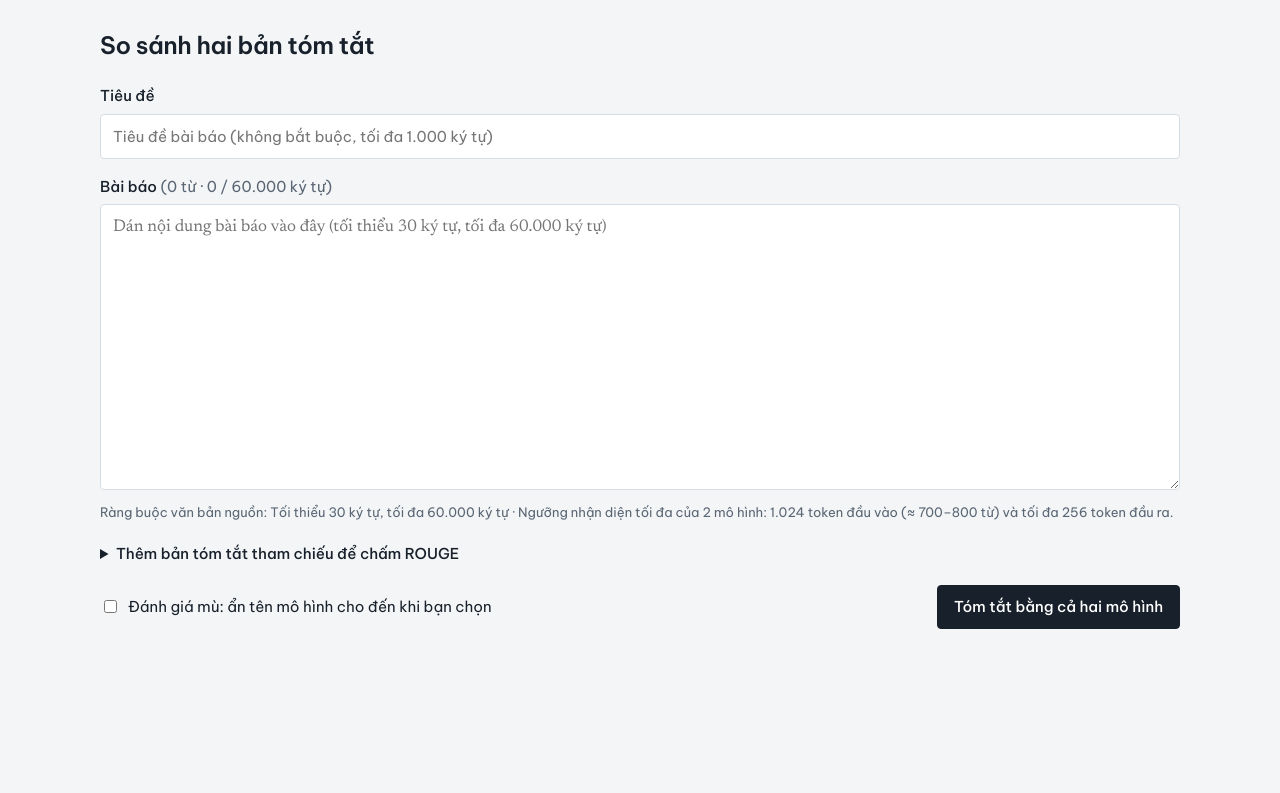
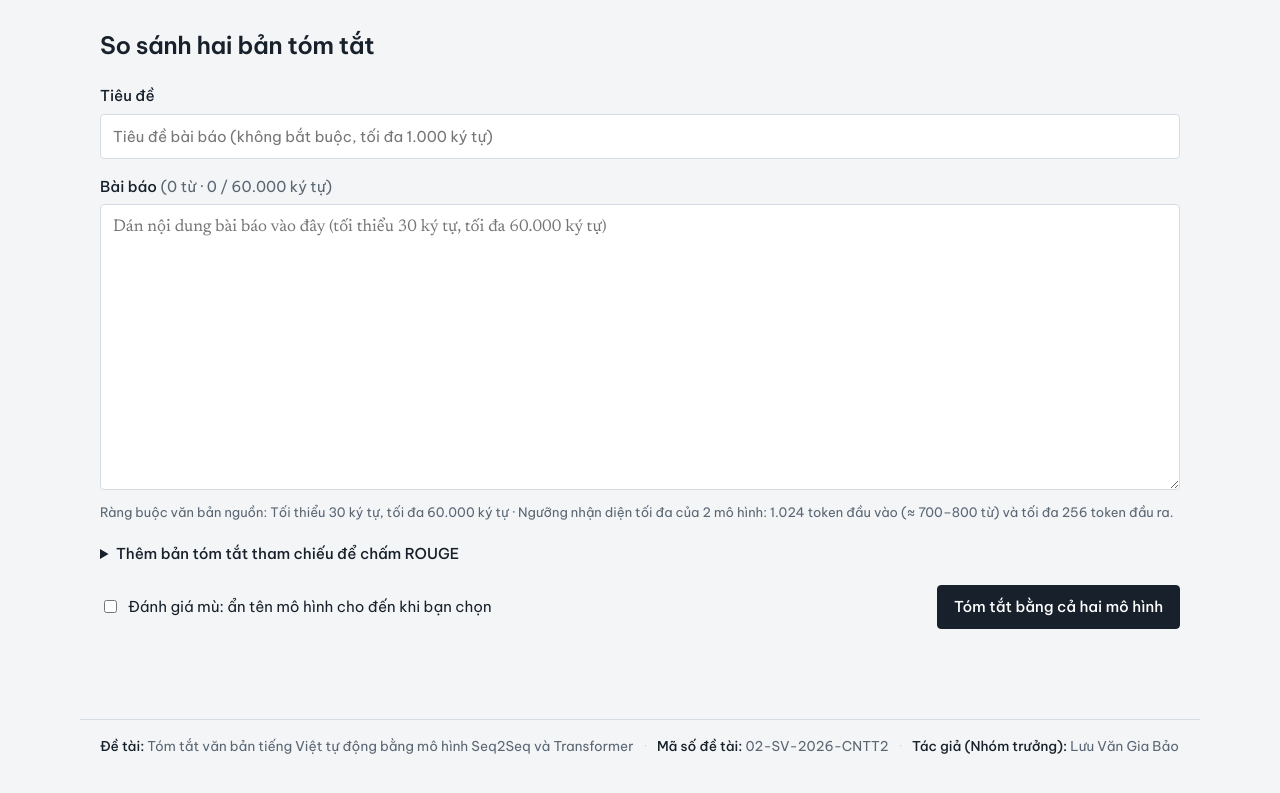
Before and after one commit to BLG482/SummarizeVietnews, a plain HTML site: page backend/frontend/index.html in a window 1280 px wide. Shown: the part 63-856 px from the top of the page. Before the commit the page ends 822 px from the top, so only its background shows below. Drawn offline with Linux system fonts and the light colour scheme; no server answers.

Commit message:
Add author and topic code footer (02-SV-2026-CNTT2 - Luu Van Gia Bao)

```diff
--- a/backend/frontend/index.html
+++ b/backend/frontend/index.html
@@ -22,6 +22,15 @@
     <ul class="status" id="status" aria-label="Trạng thái mô hình"></ul>
   </header>
   <main id="view"></main>
+  <footer class="site-footer" role="contentinfo">
+    <div class="footer-inner">
+      <span><strong>Đề tài:</strong> Tóm tắt văn bản tiếng Việt tự động bằng mô hình Seq2Seq và Transformer</span>
+      <span class="footer-sep">·</span>
+      <span><strong>Mã số đề tài:</strong> 02-SV-2026-CNTT2</span>
+      <span class="footer-sep">·</span>
+      <span><strong>Tác giả (Nhóm trưởng):</strong> Lưu Văn Gia Bảo</span>
+    </div>
+  </footer>
   <script src="app.js" defer></script>
 </body>
 </html>
--- a/backend/frontend/styles.css
+++ b/backend/frontend/styles.css
@@ -24,7 +24,12 @@ body { margin: 0; background: var(--paper); color: var(--ink); font: 15px/1.55 v
 .st-ready .dot { background: #1E8E5A; } .st-loading .dot { background: #D98A00; }
 .st-error { border-color: var(--err); cursor: pointer; } .st-error .dot { background: var(--err); }
 
-main { max-width: 1120px; margin: 0 auto; padding: 28px 20px 72px; }
+main { max-width: 1120px; margin: 0 auto; padding: 28px 20px 32px; }
+.site-footer { max-width: 1120px; margin: 0 auto; padding: 16px 20px 40px; border-top: 1px solid var(--rule);
+  color: var(--muted); font-size: 13.5px; }
+.footer-inner { display: flex; flex-wrap: wrap; align-items: center; gap: 6px 10px; }
+.footer-inner strong { color: var(--ink); font-weight: 500; }
+.footer-sep { color: var(--rule); }
 h1 { font-size: 24px; font-weight: 600; letter-spacing: -0.015em; margin: 0 0 20px; }
 .muted { color: var(--muted); font-weight: 400; }
 
--- a/frontend/styles.css
+++ b/frontend/styles.css
@@ -24,7 +24,12 @@ body { margin: 0; background: var(--paper); color: var(--ink); font: 15px/1.55 v
 .st-ready .dot { background: #1E8E5A; } .st-loading .dot { background: #D98A00; }
 .st-error { border-color: var(--err); cursor: pointer; } .st-error .dot { background: var(--err); }
 
-main { max-width: 1120px; margin: 0 auto; padding: 28px 20px 72px; }
+main { max-width: 1120px; margin: 0 auto; padding: 28px 20px 32px; }
+.site-footer { max-width: 1120px; margin: 0 auto; padding: 16px 20px 40px; border-top: 1px solid var(--rule);
+  color: var(--muted); font-size: 13.5px; }
+.footer-inner { display: flex; flex-wrap: wrap; align-items: center; gap: 6px 10px; }
+.footer-inner strong { color: var(--ink); font-weight: 500; }
+.footer-sep { color: var(--rule); }
 h1 { font-size: 24px; font-weight: 600; letter-spacing: -0.015em; margin: 0 0 20px; }
 .muted { color: var(--muted); font-weight: 400; }
 
```
Also changed, not shown: frontend/index.html (+9 -0 lines).
